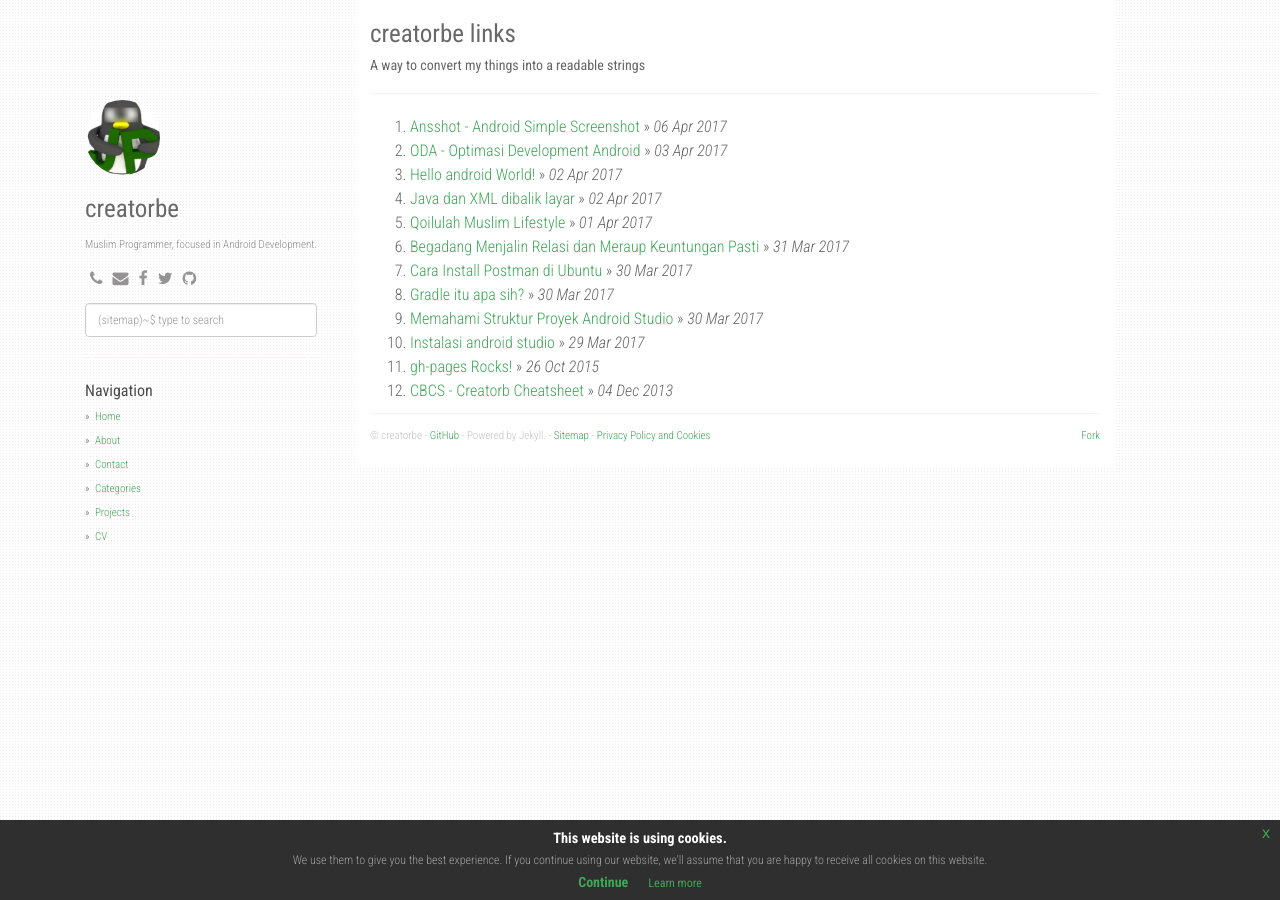
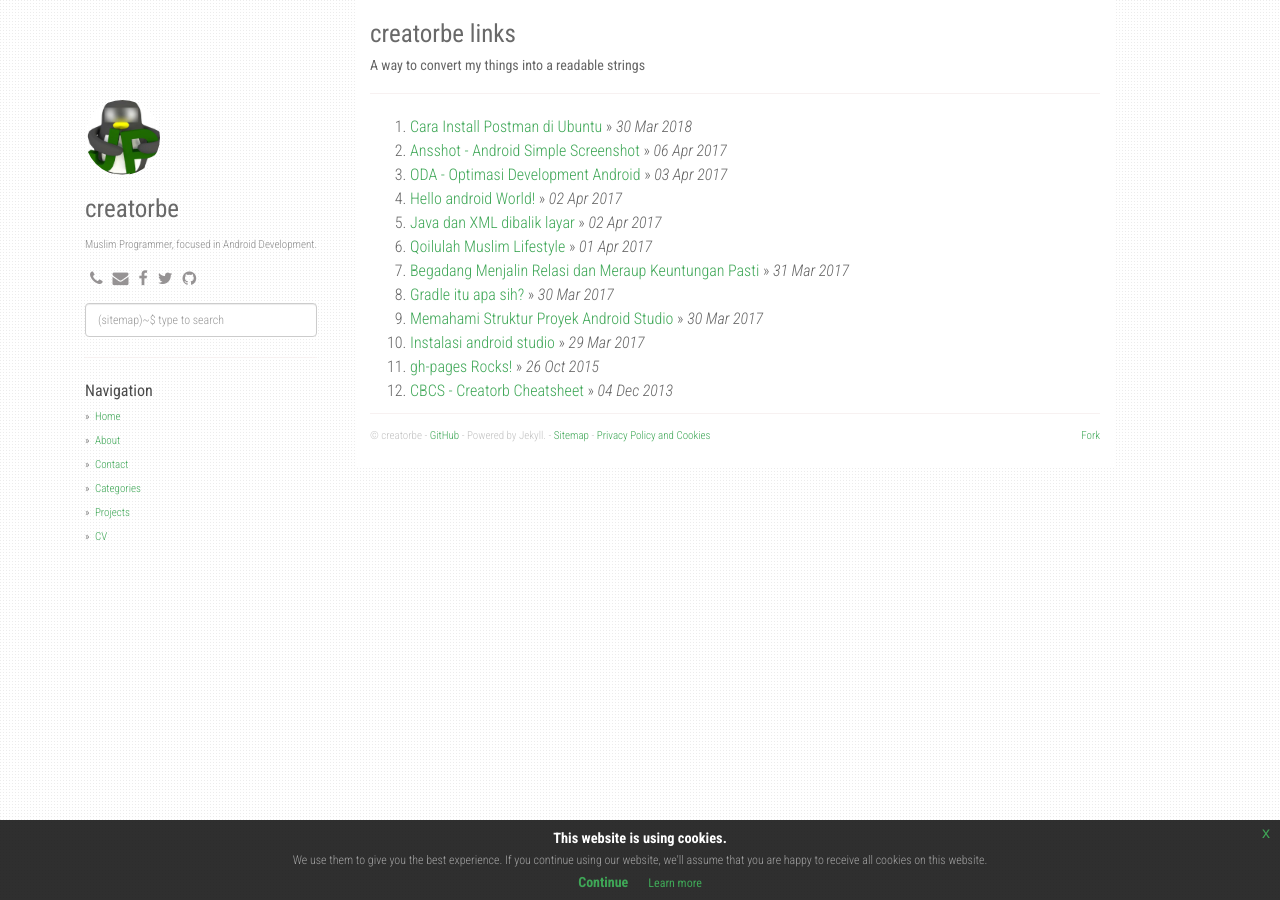
Before and after one commit to creatorbe/creatorbe.github.io, a Jekyll site: the page built from index.html, in a window 1280 px wide. Built offline with Jekyll 4.4.1, drawn with Linux system fonts in a browser that asks for light colours; nearby versions of some CDN libraries; the list of posts is cut into pages by our own code.

Commit message:
Update 2018-03-08-apt-get-install-postman-creatorb.md

```diff
--- a/_posts/2018-03-08-apt-get-install-postman-creatorb.md
+++ b/_posts/2018-03-08-apt-get-install-postman-creatorb.md
@@ -1,7 +1,7 @@
 ---
 layout: post
 title: "Cara Install Postman di Ubuntu"
-date: 2017-03-30 13:16:23 +0700
+date: 2018-03-30 17:42:13 +0700
 categories: [programming]
 description: "Cara install postman native di Ubuntu via an apt-get install postman."
 ---
```
